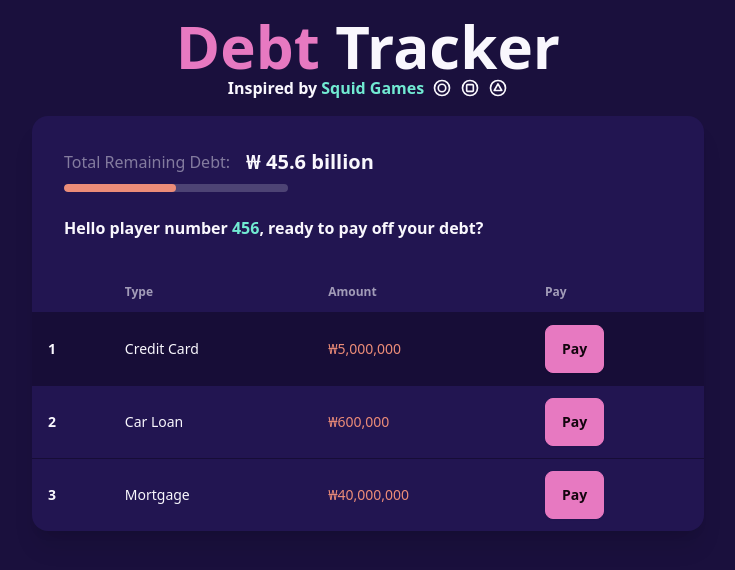
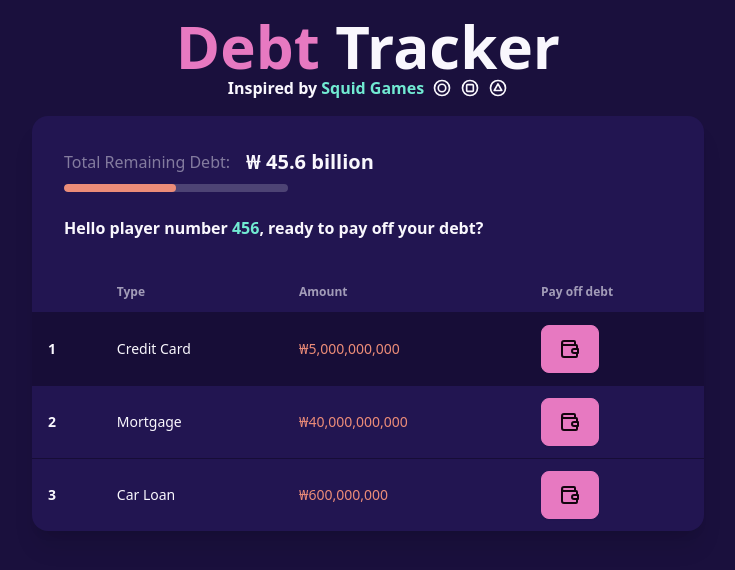
Before and after one commit to rcm-webdev/debt-tracker, a Next.js app: page / in a window 1280 px wide. Shown: the top 570 px of the page, without its empty margins (272-1007 px from the left). Built offline with nearby package versions, Linux system fonts and the light colour scheme.

Commit message:
add wallet icon

```diff
--- a/components/DebtList.tsx
+++ b/components/DebtList.tsx
@@ -1,4 +1,25 @@
 export const DebtList = () => {
+  const icons = {
+    wallet: (
+      <svg
+        xmlns="http://www.w3.org/2000/svg"
+        width="24"
+        height="24"
+        viewBox="0 0 24 24"
+      >
+        <g
+          fill="none"
+          stroke="currentColor"
+          stroke-linecap="round"
+          stroke-linejoin="round"
+          stroke-width="2"
+        >
+          <path d="M17 8V5a1 1 0 0 0-1-1H6a2 2 0 0 0 0 4h12a1 1 0 0 1 1 1v3m0 4v3a1 1 0 0 1-1 1H6a2 2 0 0 1-2-2V6" />
+          <path d="M20 12v4h-4a2 2 0 0 1 0-4z" />
+        </g>
+      </svg>
+    ),
+  };
   return (
     <div className="card bg-neutral w-full shadow-xl">
       <div className="card-body">
@@ -39,7 +60,7 @@
                 <th></th>
                 <th>Type</th>
                 <th>Amount</th>
-                <th>Pay</th>
+                <th>Pay off debt</th>
               </tr>
             </thead>
             <tbody>
@@ -47,27 +68,28 @@
               <tr className="bg-base-200">
                 <th>1</th>
                 <td>Credit Card</td>
-                <td className="text-error">₩5,000,000</td>
+                <td className="text-error">₩5,000,000,000</td>
                 <td>
-                  <button className="btn btn-primary">Pay</button>
+                  <button className="btn btn-primary">{icons.wallet}</button>
                 </td>
               </tr>
               {/* row 2 */}
               <tr>
                 <th>2</th>
-                <td>Car Loan</td>
-                <td className="text-error">₩600,000</td>
+                <td>Mortgage</td>
+                <td className="text-error">₩40,000,000,000</td>
                 <td>
-                  <button className="btn btn-primary">Pay</button>
+                  <button className="btn btn-primary">{icons.wallet}</button>
                 </td>
               </tr>
+
               {/* row 3 */}
               <tr>
                 <th>3</th>
-                <td>Mortgage</td>
-                <td className="text-error">₩40,000,000</td>
+                <td>Car Loan</td>
+                <td className="text-error">₩600,000,000</td>
                 <td>
-                  <button className="btn btn-primary">Pay</button>
+                  <button className="btn btn-primary">{icons.wallet}</button>
                 </td>
               </tr>
             </tbody>
```
